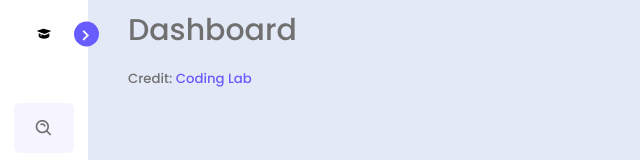
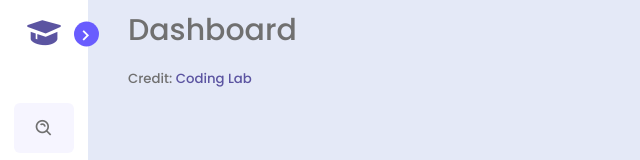
Before and after one commit to Tommy-Burns/responsive-sidebar-menu, a plain HTML site: page index.html in a window 1280 px wide. Shown: the top 160 px of the page, without its empty margins (0-640 px from the left). Drawn offline with nearby package versions, Linux system fonts and the light colour scheme.

Commit message:
Update style.css

```diff
--- a/style.css
+++ b/style.css
@@ -12,7 +12,7 @@
     --body-color: #e4e9f7;
     --sidebar-color: #fff;
     --primary-color: #695cfe;
-    --primary-color1: #695cfe;
+    --primary-color1: #5b54a1;
     --primary-color-light: #f6f5ff;
     --toggle-color: #ddd;
     --text-color: #707070;
@@ -58,7 +58,8 @@ body.dark {
 }
 
 
-.image img{
+.image i{
+    font-size: 40px;
     color: var(--primary-color1);
 }
 
```
